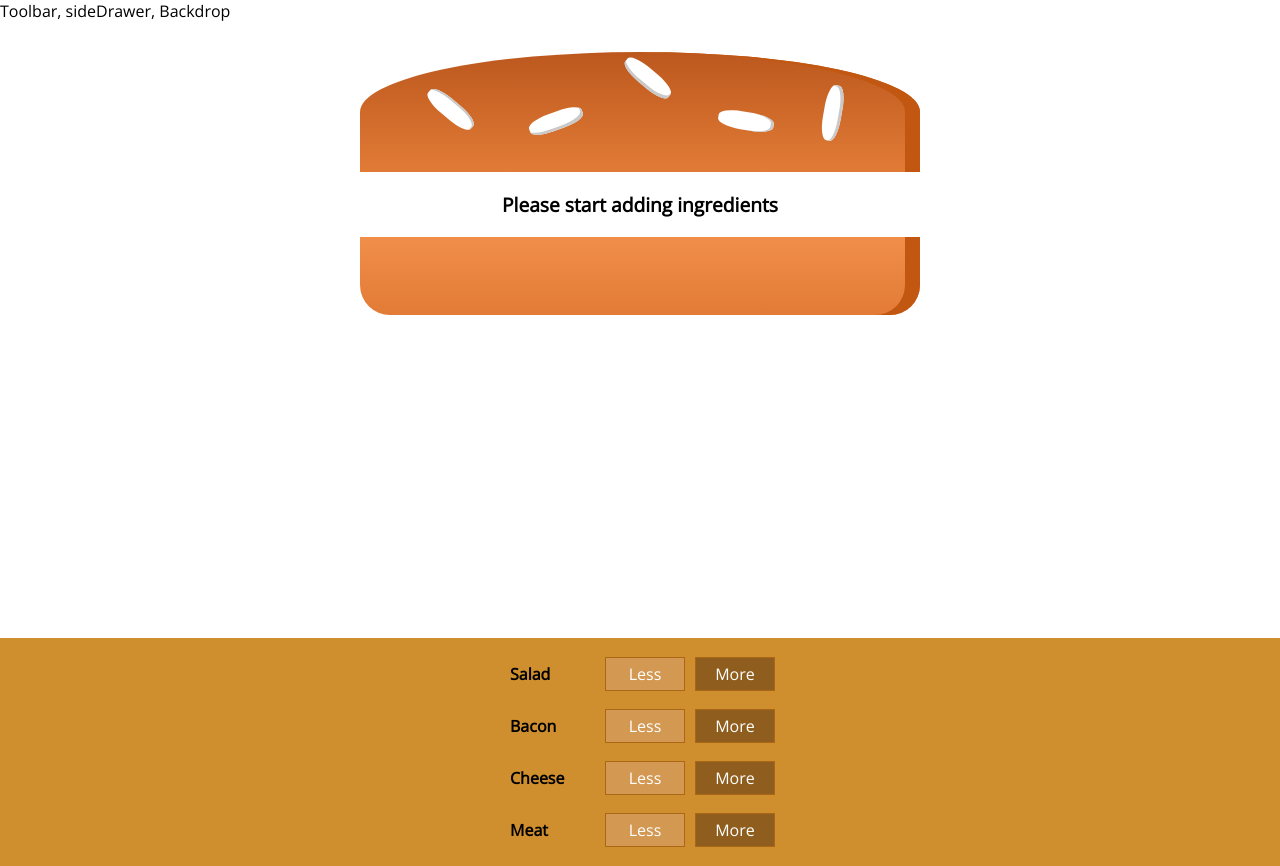
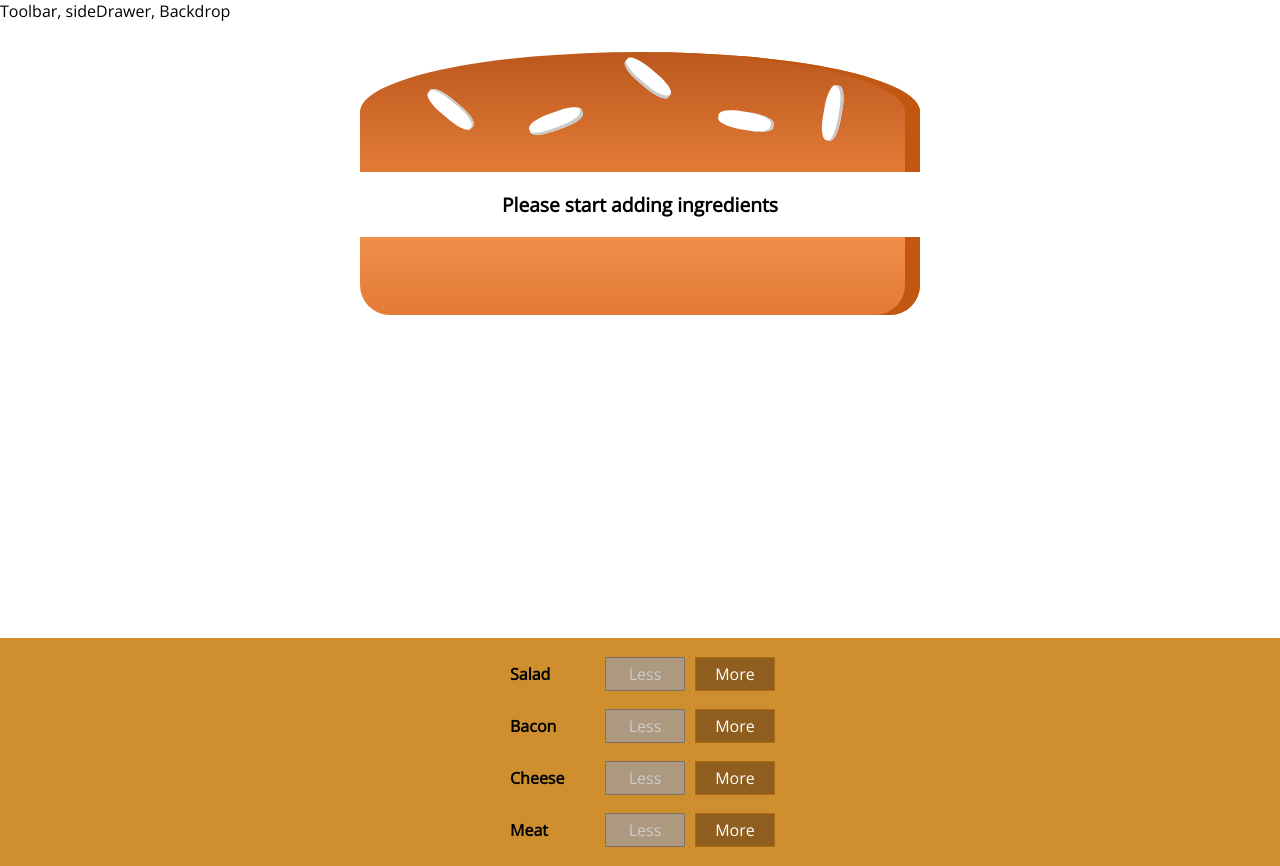
Before and after one commit to mrwhiterk/udemy-react-maximillian, a React app in the folder burger-builder-basic/: page / in a window 1280 px wide. Built offline with nearby package versions, Linux system fonts and the light colour scheme.

Commit message:
added removeIngredient and disable remove btn when not available

```diff
--- a/burger-builder-basic/src/components/Burger/BuildControls/BuildControl/BuildControl.js
+++ b/burger-builder-basic/src/components/Burger/BuildControls/BuildControl/BuildControl.js
@@ -5,7 +5,7 @@
 const buildControl = props => (
   <div className={classes.BuildControl}>
     <div className={classes.Label}>{props.label}</div>
-    <button className={classes.Less}>Less</button>
+    <button className={classes.Less} onClick={props.removed} disabled={props.disabled}>Less</button>
     <button className={classes.More} onClick={props.added}>More</button>
   </div>
 )
--- a/burger-builder-basic/src/components/Burger/BuildControls/BuildControls.js
+++ b/burger-builder-basic/src/components/Burger/BuildControls/BuildControls.js
@@ -18,6 +18,8 @@
         key={ctrl.label}
         label={ctrl.label}
         added={() => props.ingredientAdded(ctrl.type)}
+        removed={() => props.ingredientRemoved(ctrl.type)}
+        disabled={props.disabled[ctrl.type]}
       />
     ))}
   </div>
--- a/burger-builder-basic/src/containers/BurgerBuilder/BurgerBuilder.js
+++ b/burger-builder-basic/src/containers/BurgerBuilder/BurgerBuilder.js
@@ -31,19 +31,47 @@
       ...this.state.ingredients
     }
     updatedIngredients[type] = updatedCount
-    const priceAddition = INGREDIENT_PRICES[type];
-    const oldPrice = this.state.totalPrice;
-    const newPrice = oldPrice + priceAddition;
-    this.setState({ totalPrice: newPrice, ingredients: updatedIngredients})
+    const priceAddition = INGREDIENT_PRICES[type]
+    const oldPrice = this.state.totalPrice
+    const newPrice = oldPrice + priceAddition
+    this.setState({ totalPrice: newPrice, ingredients: updatedIngredients })
   }
 
-  removeIngredientHandler = type => {}
+  removeIngredientHandler = type => {
+    const oldCount = this.state.ingredients[type]
+    if (oldCount <= 0) {
+      return
+    }
+    const updatedCount = oldCount - 1
+    const updatedIngredients = {
+      ...this.state.ingredients
+    }
+    updatedIngredients[type] = updatedCount
+    const priceDeduction = INGREDIENT_PRICES[type]
+    const oldPrice = this.state.totalPrice
+    const newPrice = oldPrice - priceDeduction
+    this.setState({ totalPrice: newPrice, ingredients: updatedIngredients })
+  }
 
   render() {
+    const disabledInfo = {
+      ...this.state.ingredients
+    }
+
+    for (let key in disabledInfo) {
+      disabledInfo[key] = disabledInfo[key] <= 0
+    }
+
+    // { salad: true, meat: false, ...}
+
     return (
       <Aux>
         <Burger ingredients={this.state.ingredients} />
-        <BuildControls ingredientAdded={this.addIngredientHandler} />
+        <BuildControls
+          ingredientAdded={this.addIngredientHandler}
+          ingredientRemoved={this.removeIngredientHandler}
+          disabled={disabledInfo}
+        />
       </Aux>
     )
   }
```
